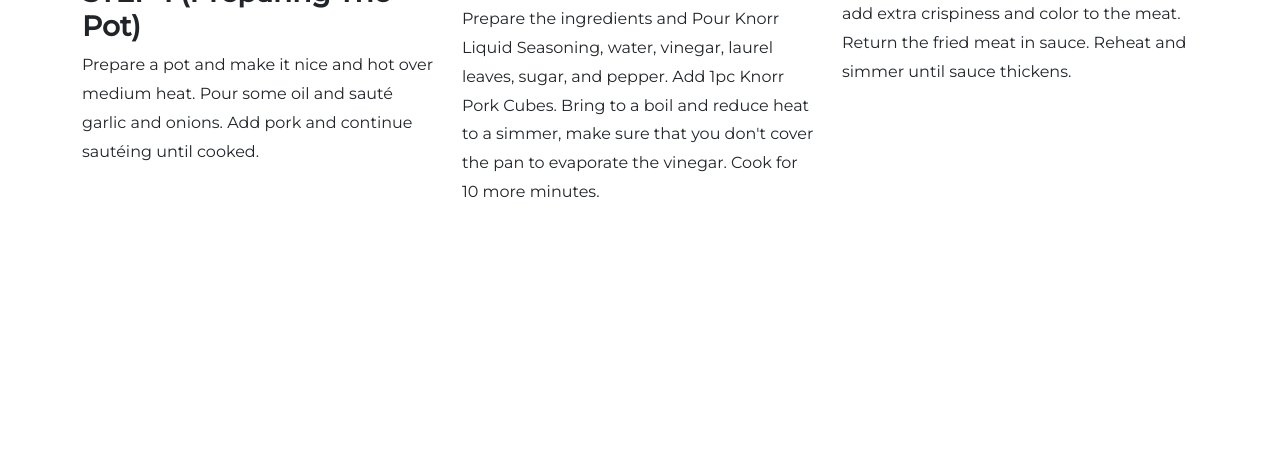
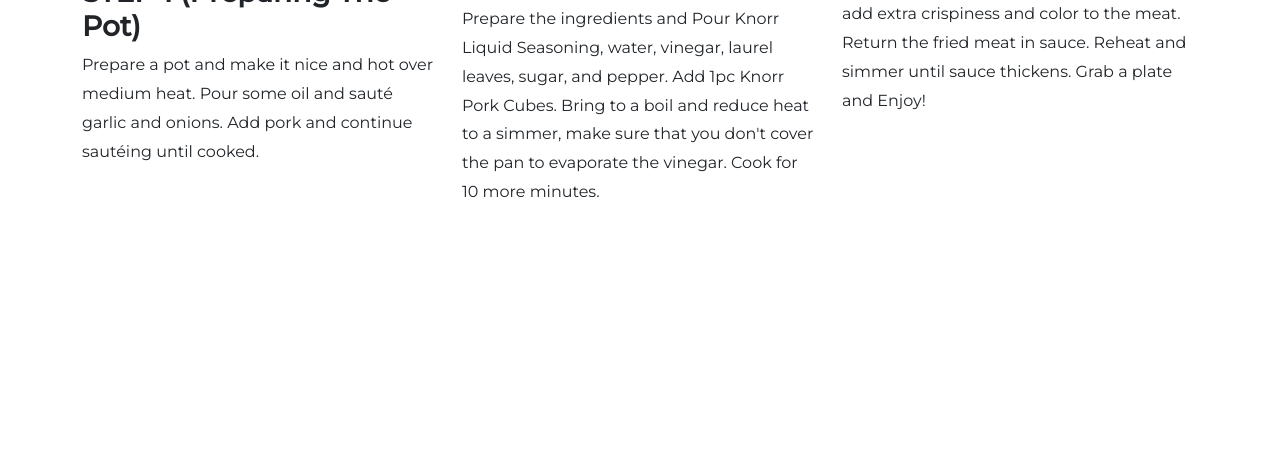
Before and after one commit to greyroan/nowyouknow.io, a plain HTML site: page index.html in a window 1280 px wide. Shown: the part 1340-1790 px from the top of the page. Drawn offline with nearby package versions, Linux system fonts and the light colour scheme.

Commit message:
Update index.html

```diff
--- a/index.html
+++ b/index.html
@@ -70,7 +70,7 @@
                   <div class="tutorial">
                       <img src="https://www.seriouseats.com/thmb/uc8nb040OwgXekR9obuhEqm8WoI=/1500x0/filters:no_upscale():max_bytes(150000):strip_icc()/__opt__aboutcom__coeus__resources__content_migration__serious_eats__seriouseats.com__2019__10__20191023-chicken-adobo-vicky-wasik-19-12ce105a2e1a44dfb1e2673775118064.jpg" alt="pot">
                       <h3>STEP 3 (Finishing Up)</h3>
-                      <p>Remove the meat from the sauce and fry, to add extra crispiness and color to the meat. Return the fried meat in sauce. Reheat and simmer until sauce thickens.</p>
+                      <p>Remove the meat from the sauce and fry, to add extra crispiness and color to the meat. Return the fried meat in sauce. Reheat and simmer until sauce thickens. Grab a plate and Enjoy!</p>
                     </div>
                   </div>
              </div>
```
